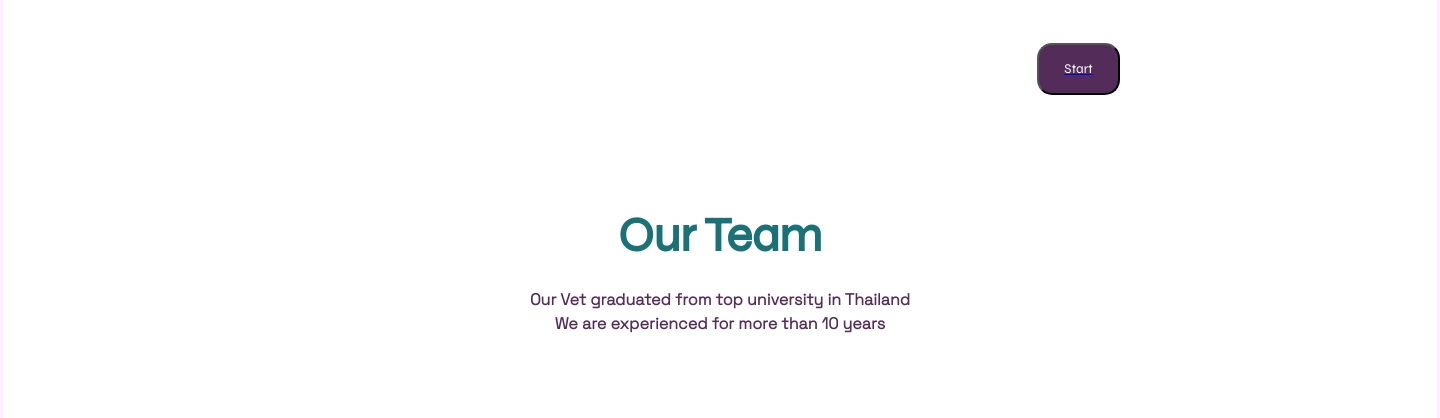
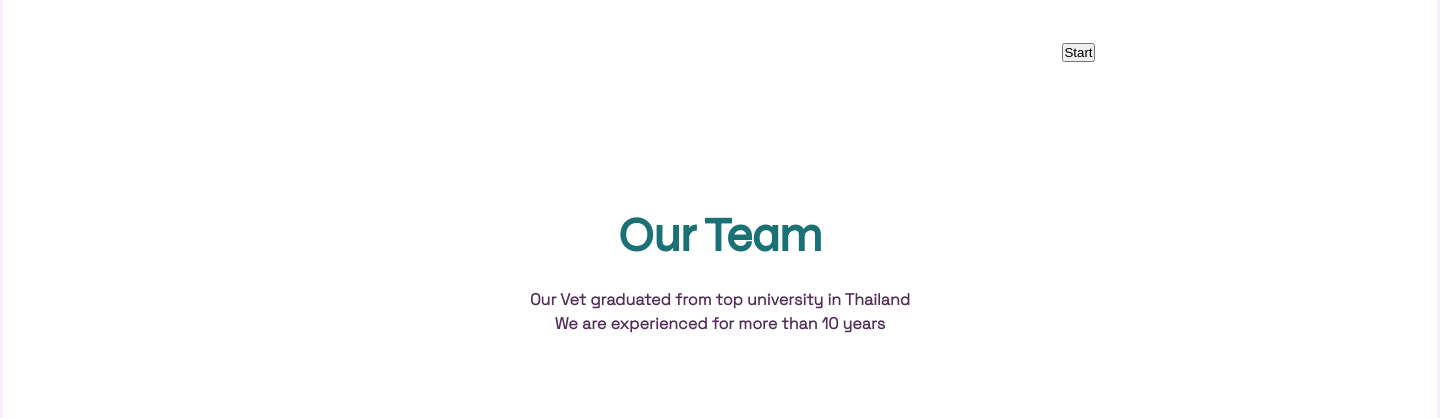
Before and after one commit to PIPEPIR/PIPET-hospital-Website, a PHP site: page /website.html in a window 1440 px wide. Shown: the part 422-840 px from the top of the page. Run offline with PHP 8.4, Linux system fonts and the light colour scheme.

Commit message:
Update style.css

```diff
--- a/style.css
+++ b/style.css
@@ -102,7 +102,7 @@ a.inner_menu{margin: 0 auto; width: 1440px;}
 }
 
 
-#start{
+.button start{
     display: flex;
 
     justify-content: center;
```
